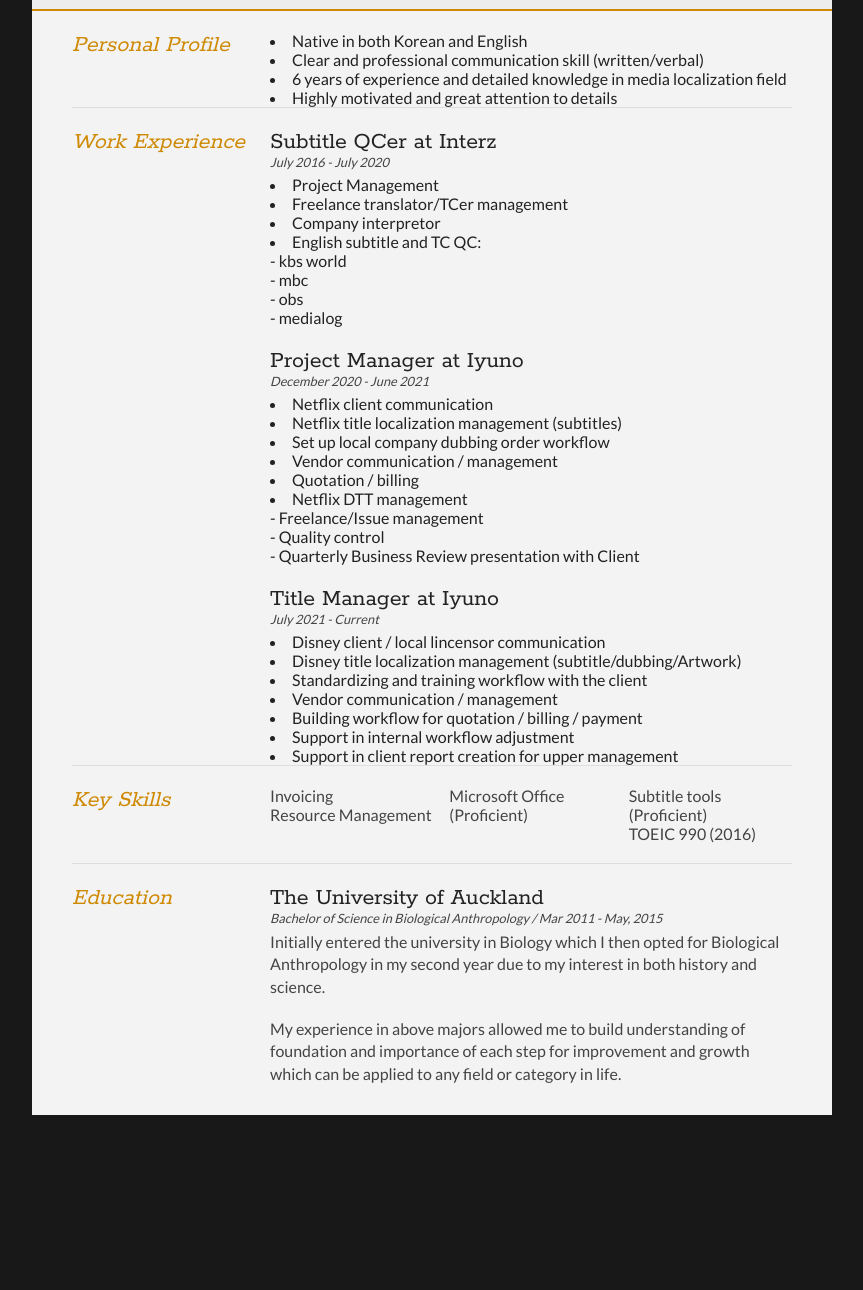
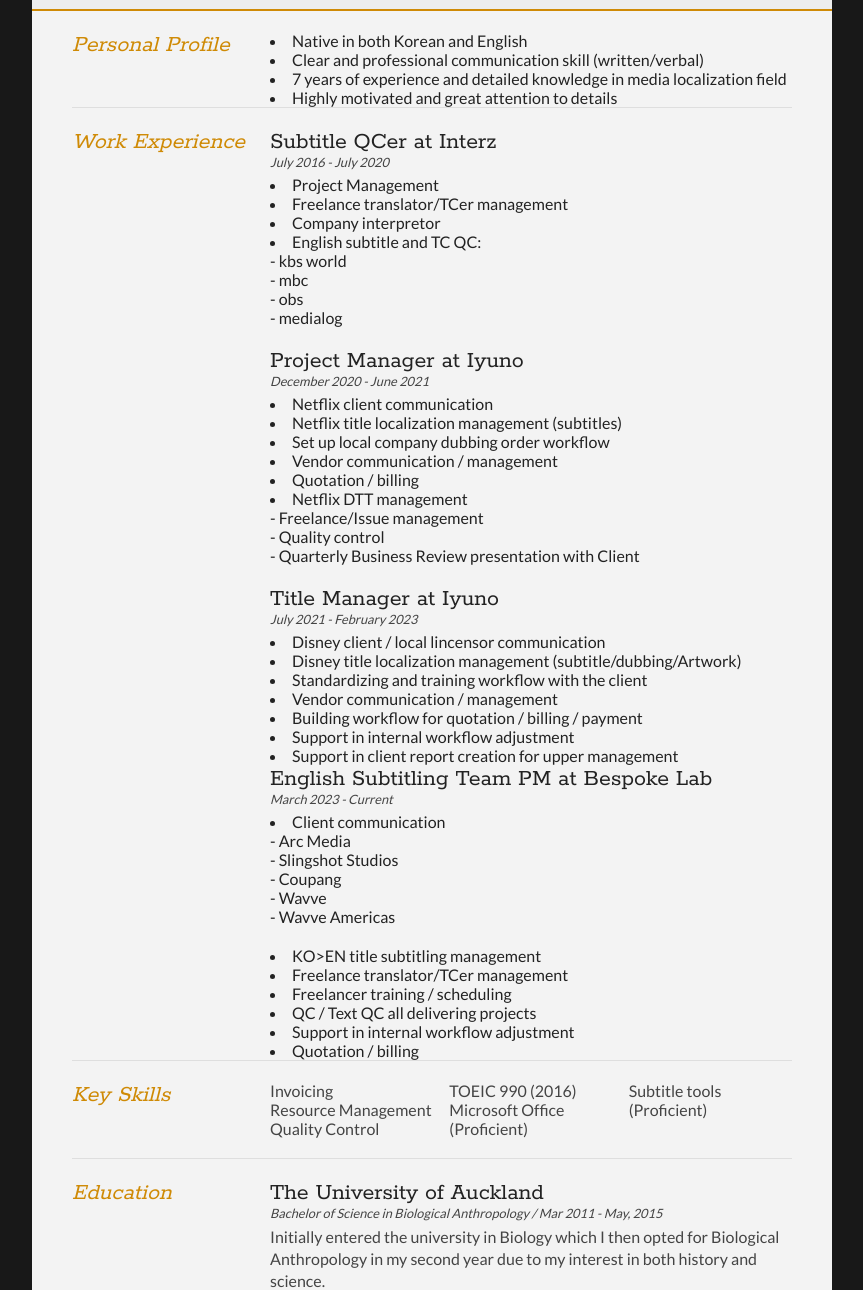
Before and after one commit to Suzy525/Resume, a plain HTML site: page index.html in a window 1280 px wide. Shown: the part 147-1437 px from the top of the page, without its empty margins (208-1071 px from the left). Before the commit the page ends 1292 px from the top, so only its background shows below. Drawn offline with Linux system fonts and the light colour scheme.

Commit message:
Update index.html

```diff
--- a/index.html
+++ b/index.html
@@ -25,7 +25,7 @@
 
       <div id="name">
         <h1 class="quickFade delayTwo">Susanna Kim</h1>
-        <h2 class="quickFade delayThree">Title Manager</h2>
+        <h2 class="quickFade delayThree">Project Manager</h2>
       </div>
 
       <div id="contactDetails" class="quickFade delayFour">
@@ -47,7 +47,7 @@
           <div class="sectionContent">
             <li>Native in both Korean and English<br>
             <li>Clear and professional communication skill (written/verbal)<br>
-            <li>6 years of experience and detailed knowledge in media localization field<br>
+            <li>7 years of experience and detailed knowledge in media localization field<br>
             <li>Highly motivated and great attention to details<br>
           </div>
         </article>
@@ -67,7 +67,7 @@
             <li> Project Management <br>
             <li> Freelance translator/TCer management <br>
             <li> Company interpretor<br>
-            <li>English subtitle and TC QC: <br>
+            <li> English subtitle and TC QC: <br>
                 - kbs world <br>
                 - mbc <br>
                 - obs <br>
@@ -90,7 +90,7 @@
 
           <article>
             <h2>Title Manager at Iyuno</h2>
-            <p class="subDetails">July 2021 - Current</p>
+            <p class="subDetails">July 2021 - February 2023</p>
             <li> Disney client / local lincensor communication
             <li> Disney title localization management (subtitle/dubbing/Artwork)
             <li> Standardizing and training workflow with the client
@@ -98,6 +98,23 @@
             <li> Building workflow for quotation / billing / payment
             <li> Support in internal workflow adjustment
             <li> Support in client report creation for upper management
+          </article>
+
+           <article>
+            <h2>English Subtitling Team PM at Bespoke Lab</h2>
+            <p class="subDetails">March 2023 - Current</p>
+            <li> Client communication <br>
+                - Arc Media <br>
+                - Slingshot Studios <br>
+                - Coupang <br>
+                - Wavve <br>
+                - Wavve Americas </p>
+            <li> KO>EN title subtitling management
+            <li> Freelance translator/TCer management
+            <li> Freelancer training / scheduling
+            <li> QC / Text QC all delivering projects
+            <li> Support in internal workflow adjustment
+            <li> Quotation / billing
           </article>
         </div>
         <div class="clear"></div>
@@ -113,9 +130,10 @@
           <ul class="keySkills">
             <li>Invoicing</li>
             <li>Resource Management</li>
+            <li>Quality Control</li>
+            <li>TOEIC 990 (2016)</li>
             <li>Microsoft Office (Proficient)</li>
             <li>Subtitle tools (Proficient)</li>
-            <li>TOEIC 990 (2016)</li>
           </ul>
         </div>
         <div class="clear"></div>
```
